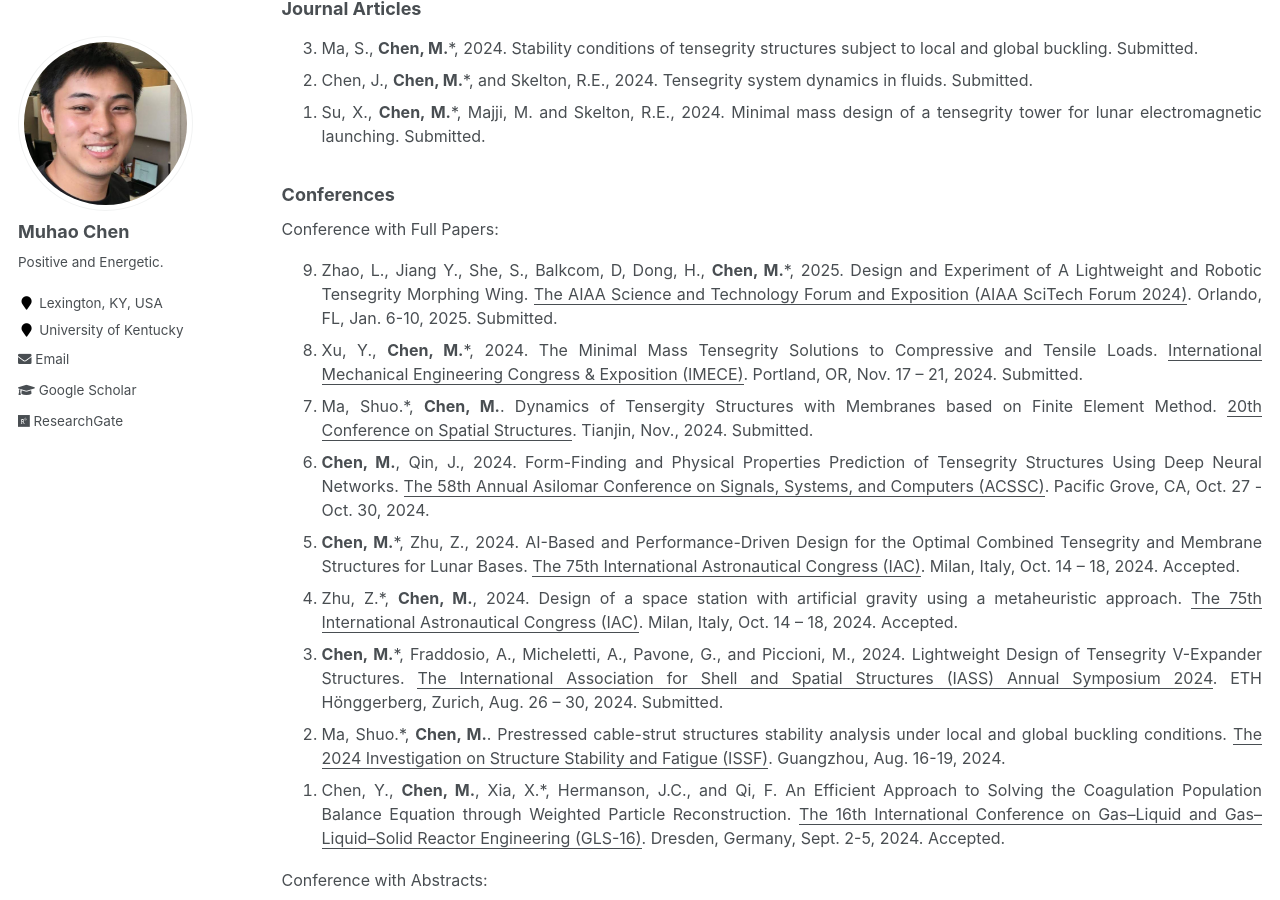
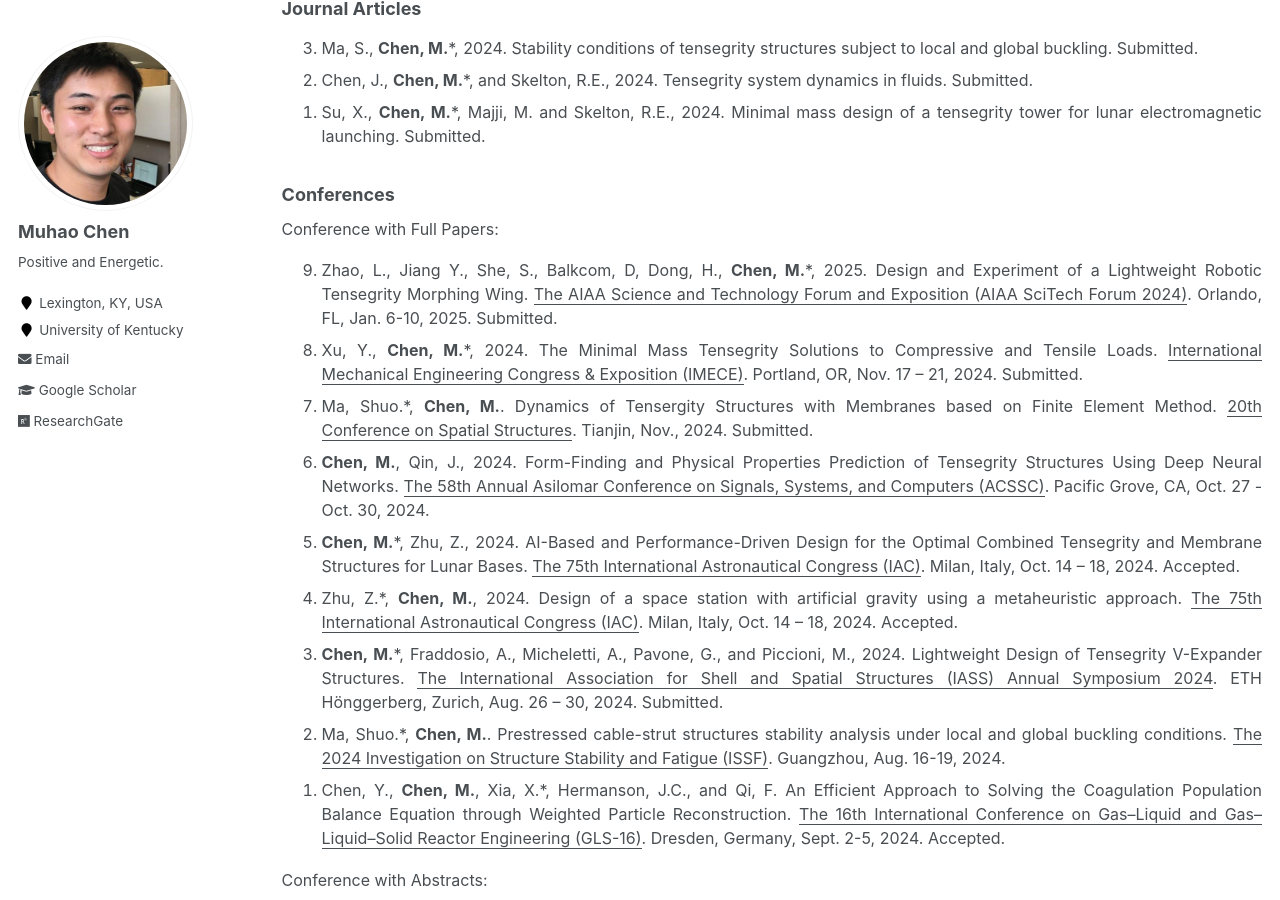
Before and after one commit to Muhao-Chen/muhao-chen.github.io, a Jekyll site: the page built from _pages/publication.md, in a window 1280 px wide and 900 px high, scrolled down 3673 px. Built offline with Jekyll 4.4.1, drawn with Linux system fonts in a browser that asks for light colours.

Commit message:
Update publication.md

```diff
--- a/_pages/publication.md
+++ b/_pages/publication.md
@@ -99,7 +99,7 @@ Conference with Abstracts:
 <font size=3>
 Conference with Full Papers:
 <ol reversed>
-<li> Zhao, L., Jiang Y., She, S., Balkcom, D, Dong, H., <strong>Chen, M.</strong>*, 2025. Design and Experiment of A Lightweight and Robotic Tensegrity Morphing Wing. <u>The AIAA Science and Technology Forum and Exposition (AIAA SciTech Forum 2024)</u>. Orlando, FL, Jan. 6-10, 2025. Submitted. </li>
+<li> Zhao, L., Jiang Y., She, S., Balkcom, D, Dong, H., <strong>Chen, M.</strong>*, 2025. Design and Experiment of a Lightweight Robotic Tensegrity Morphing Wing. <u>The AIAA Science and Technology Forum and Exposition (AIAA SciTech Forum 2024)</u>. Orlando, FL, Jan. 6-10, 2025. Submitted. </li>
 <li> Xu, Y., <strong>Chen, M.</strong>*, 2024. The Minimal Mass Tensegrity Solutions to Compressive and Tensile Loads. <u>International Mechanical Engineering Congress & Exposition (IMECE)</u>. Portland, OR, Nov. 17 – 21, 2024. Submitted. </li>
 <li> Ma, Shuo.*, <strong>Chen, M.</strong>. Dynamics of Tensergity Structures with Membranes based on Finite Element Method. <u>20th Conference on Spatial Structures</u>. Tianjin, Nov., 2024. Submitted.</li>
 <li> <strong>Chen, M.</strong>, Qin, J., 2024. Form-Finding and Physical Properties Prediction of Tensegrity Structures Using Deep Neural Networks. <u>The 58th Annual Asilomar Conference on Signals, Systems, and Computers (ACSSC)</u>. Pacific Grove, CA, Oct. 27 - Oct. 30, 2024. </li>
```
